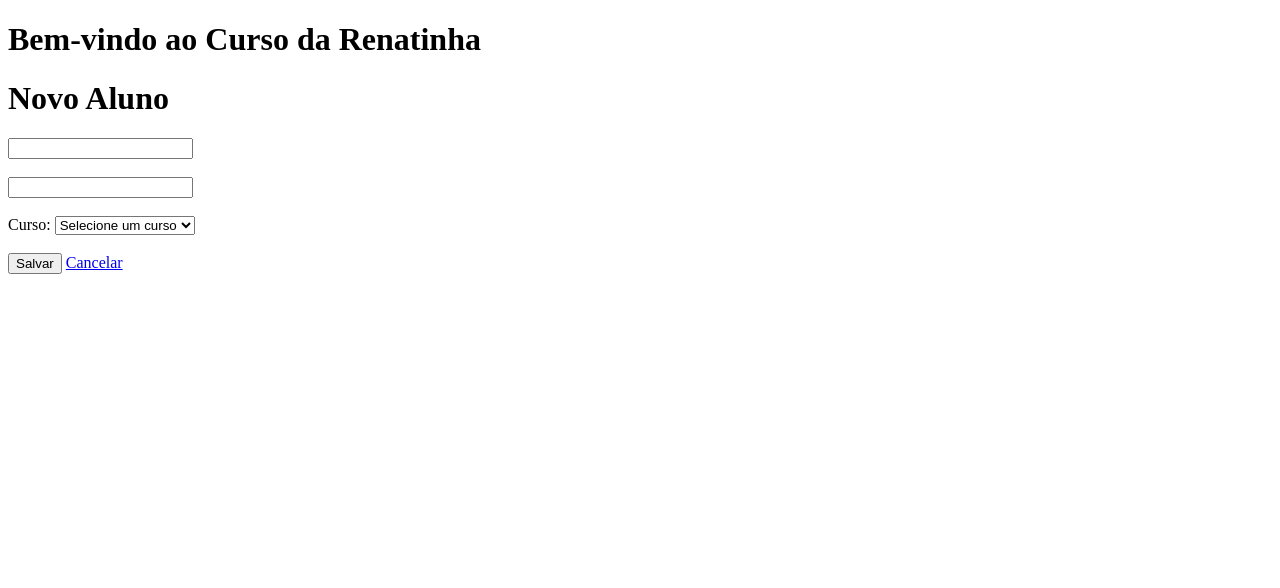
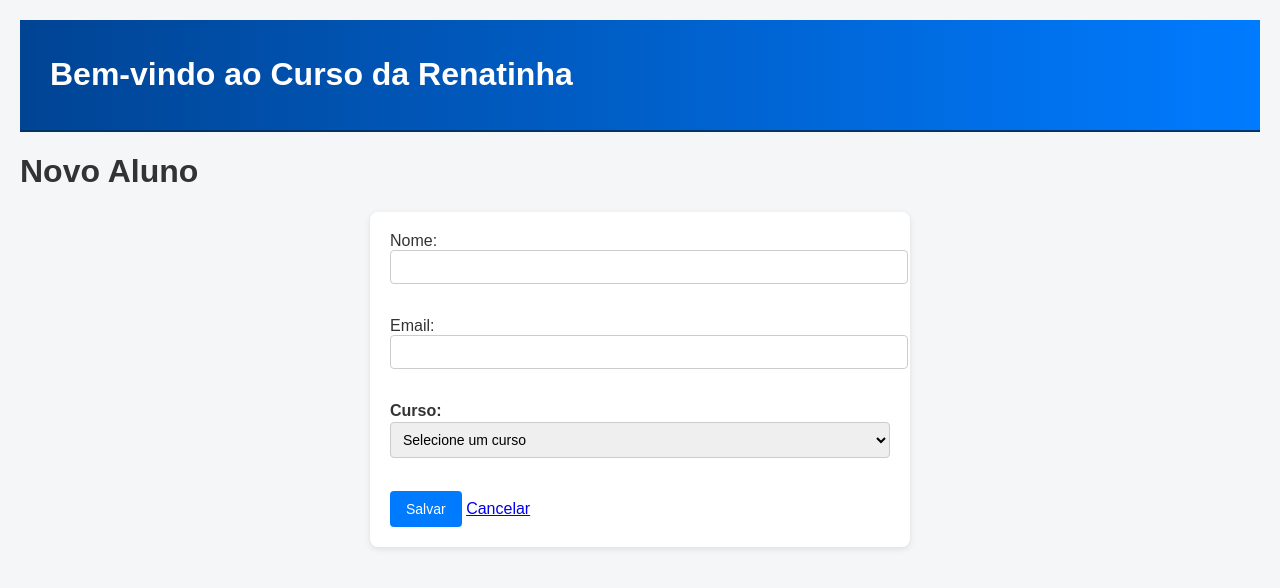
Before and after one commit to lacerdarenata/atividade-avaliativa-CRUD, a Flask app: page /alunos/novo in a window 1280 px wide. Shown: the top 588 px of the page. Run offline with Flask 3, Linux system fonts and the light colour scheme; data that the repository does not hold is empty.

Commit message:
Adicionado css na base.html

```diff
--- a/app/templates/alunos/form_alunos.html
+++ b/app/templates/alunos/form_alunos.html
@@ -4,9 +4,9 @@
 <h1>{{ 'Editar Aluno' if aluno else 'Novo Aluno' }}</h1>
 
 <form method="POST">
-    <input type="text" id="nome" name="nome" value="{{ aluno.get_nome() if aluno else '' }}" required><br><br>
+    Nome: <input type="text" id="nome" name="nome" value="{{ aluno.get_nome() if aluno else '' }}" required><br><br>
 
-    <input type="email" id="email" name="email" value="{{ aluno.get_email() if aluno else '' }}"><br><br>
+    Email: <input type="email" id="email" name="email" value="{{ aluno.get_email() if aluno else '' }}"><br><br>
 
     <label for="curso">Curso:</label>
     <select name="curso_id" required>
--- a/app/templates/base.html
+++ b/app/templates/base.html
@@ -3,6 +3,7 @@
 <head>
     <meta charset="UTF-8">
     <meta name="viewport" content="width=device-width, initial-scale=1.0">
+    <link rel="stylesheet" href="{{ url_for('static', filename='styles.css') }}">
     <title>Cursinho da Renatinha</title>
 </head>
 <body>
```
